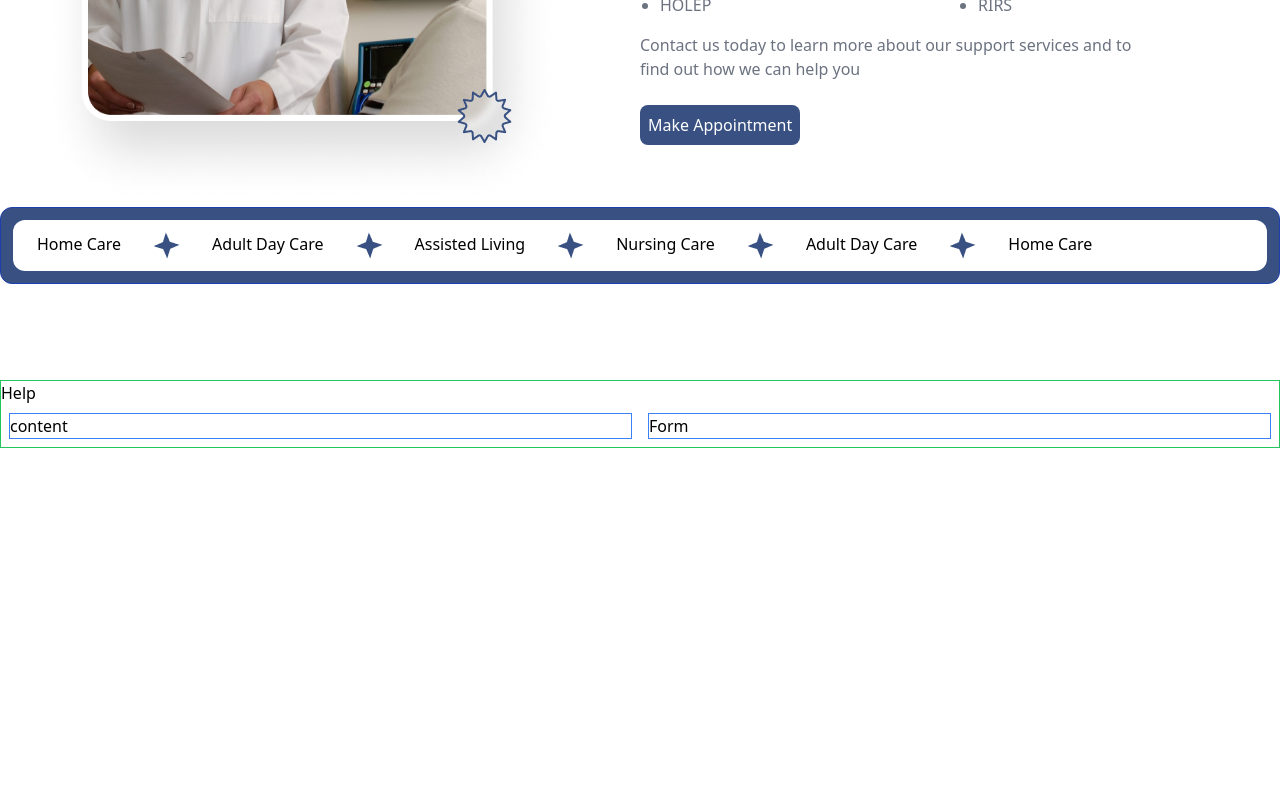
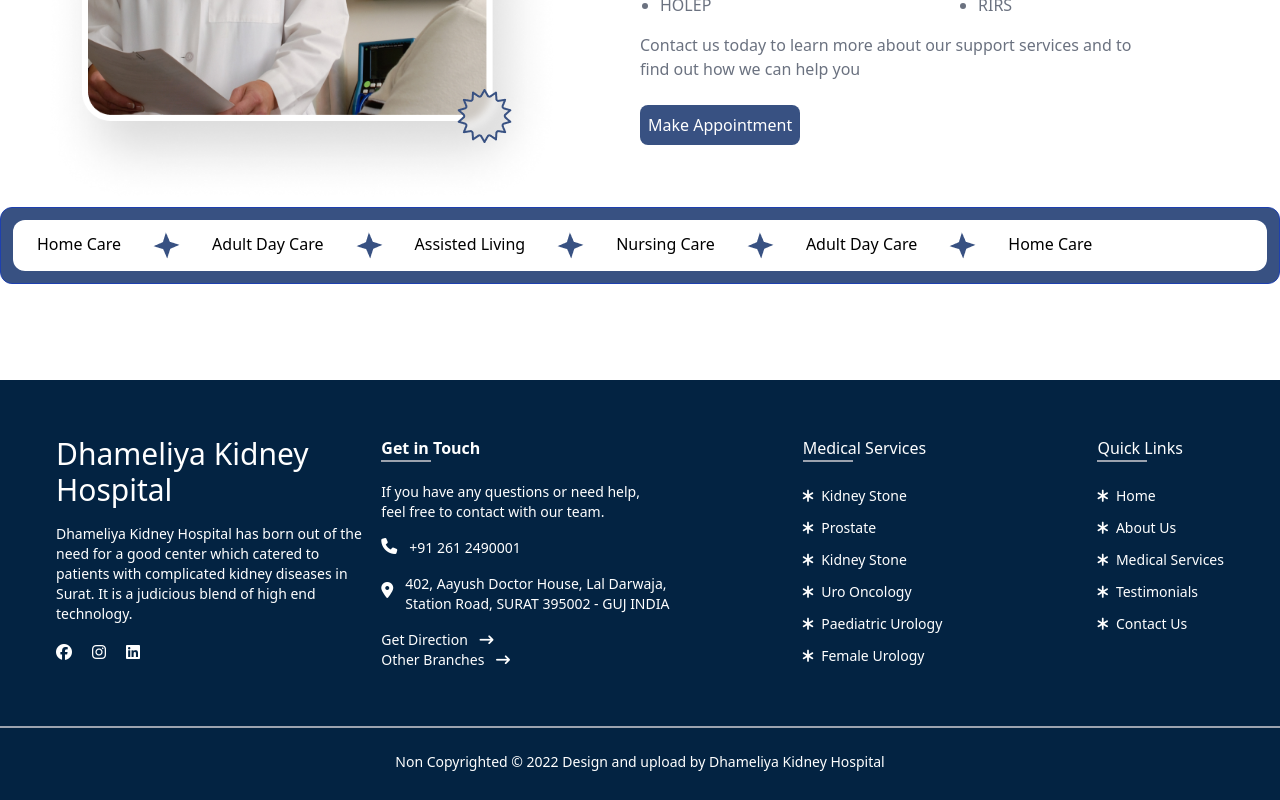
Before and after one commit to Dhvanibarot5/Chai-Aur-React, a React (Vite) app in the folder hospital/: page / in a window 1280 px wide. Shown: the part 4049-4849 px from the top of the page. Before the commit the page ends 4497 px from the top, so only its background shows below. Built offline with nearby package versions, Linux system fonts and the light colour scheme.

Commit message:
Footer done

```diff
--- a/hospital/src/App.jsx
+++ b/hospital/src/App.jsx
@@ -24,11 +24,11 @@
       <OurDoctors />
       <Testimonial />
       <ContactUs />
-      <Help />
+      {/* <Help /> */}
       {/* <Blogs /> */}
       {/* <Newsletter /> */}
 
-      {/* <Footer /> */}
+      <Footer />
     </>
   );
 }
--- a/hospital/src/components/Footer.jsx
+++ b/hospital/src/components/Footer.jsx
@@ -1,20 +1,103 @@
 import React from "react";
+import Star4 from "../../public/Star4.png";
 
 export default function Footer() {
   return (
-    <footer>
-      <div className="container mx-auto border border-purple-700">
-        Footer
+    <footer className="bg-[#032342] ">
+      <div className="container mx-auto  text-white">
         <div className="flex">
-          <div className="w-7/12 border border-orange-500 flex">
-            <div className="w-1/2 border border-green-500 m-2">img1</div>
-            <div className="w-1/2 border border-green-500 m-2">img1</div>
+          <div className="w-7/12 flex p-12">
+            <div className="w-1/2 m-2">
+              <h1 className="text-3xl">
+                Dhameliya Kidney <br /> Hospital
+              </h1>
+              <p className="my-4 text-sm">
+                Dhameliya Kidney Hospital has born out of the need for a good center which catered to patients with complicated kidney diseases in
+                Surat. It is a judicious blend of high end technology.
+              </p>
+              <i class="fa-brands fa-facebook pe-5"></i>
+              <i class="fa-brands fa-instagram pe-5"></i>
+              <i class="fa-brands fa-linkedin pe-5"></i>
+            </div>
+            <div className="w-1/2 m-2">
+              <h2 className="font-bold">Get in Touch</h2>
+              <div className="border border-gray-400 w-[50px]"></div>
+              <p className="text-sm pt-5">
+                If you have any questions or need help, <br /> feel free to contact with our team.
+              </p>
+              <div className="flex py-4">
+                <i class="fa-solid fa-phone pe-3"></i>
+                <p className="text-sm">+91 261 2490001</p>
+              </div>
+              <div className="flex pb-4">
+                <i class="fa-solid fa-location-dot pe-3 pt-2"></i>
+                <p className="text-sm">402, Aayush Doctor House, Lal Darwaja, Station Road, SURAT 395002 - GUJ INDIA</p>
+              </div>
+              <p className="text-sm">
+                Get Direction <i class="fa-solid fa-arrow-right-long ms-2"></i>
+              </p>
+              <p className="text-sm">
+                Other Branches <i class="fa-solid fa-arrow-right-long ms-2"></i>
+              </p>
+            </div>
           </div>
-          <div className="w-5/12 border border-orange-500 flex justify-between">
-            <div className=" border border-green-500 m-2">img2</div>
-            <div className=" border border-green-500 m-2">img2</div>
+          <div className="w-5/12 flex justify-between p-12">
+            <div className="m-2">
+              <h2 className=" font-medium">Medical Services</h2>
+              <div className="border border-gray-400 w-[50px]"></div>
+              <div className="flex text-sm mt-6">
+                <i class="fa-solid fa-asterisk me-2 text-sm"></i>
+                <p>Kidney Stone</p>
+              </div>
+              <div className="flex text-sm mt-3 ">
+                <i class="fa-solid fa-asterisk  me-2 text-sm"></i>
+                <p>Prostate</p>
+              </div>
+              <div className="flex text-sm mt-3">
+                <i class="fa-solid fa-asterisk  me-2 text-sm"></i>
+                <p>Kidney Stone</p>
+              </div>
+              <div className="flex text-sm mt-3">
+                <i class="fa-solid fa-asterisk  me-2 text-sm"></i>
+                <p>Uro Oncology</p>
+              </div>
+              <div className="flex text-sm mt-3">
+                <i class="fa-solid fa-asterisk  me-2 text-sm"></i>
+                <p>Paediatric Urology</p>
+              </div>
+              <div className="flex text-sm mt-3">
+                <i class="fa-solid fa-asterisk  me-2  text-sm"></i>
+                <p>Female Urology</p>
+              </div>
+            </div>
+            <div className="m-2">
+              <h2 className=" font-medium">Quick Links</h2>
+              <div className="border border-gray-400 w-[50px]"></div>
+              <div className="flex text-sm mt-6">
+                <i class="fa-solid fa-asterisk me-2 text-sm"></i>
+                <p>Home</p>
+              </div>
+              <div className="flex text-sm mt-3 ">
+                <i class="fa-solid fa-asterisk  me-2 text-sm"></i>
+                <p>About Us</p>
+              </div>
+              <div className="flex text-sm mt-3">
+                <i class="fa-solid fa-asterisk  me-2 text-sm"></i>
+                <p>Medical Services</p>
+              </div>
+              <div className="flex text-sm mt-3">
+                <i class="fa-solid fa-asterisk  me-2 text-sm"></i>
+                <p>Testimonials</p>
+              </div>
+              <div className="flex text-sm mt-3">
+                <i class="fa-solid fa-asterisk  me-2 text-sm"></i>
+                <p>Contact Us</p>
+              </div>
+            </div>
           </div>
         </div>
+        <div className="border border-gray-400 mb-6"></div>
+        <p className="text-center text-sm pb-7">Non Copyrighted © 2022 Design and upload by Dhameliya Kidney Hospital</p>
       </div>
     </footer>
   );
```
Also changed, not shown: hospital/public/Star4.png (added).
